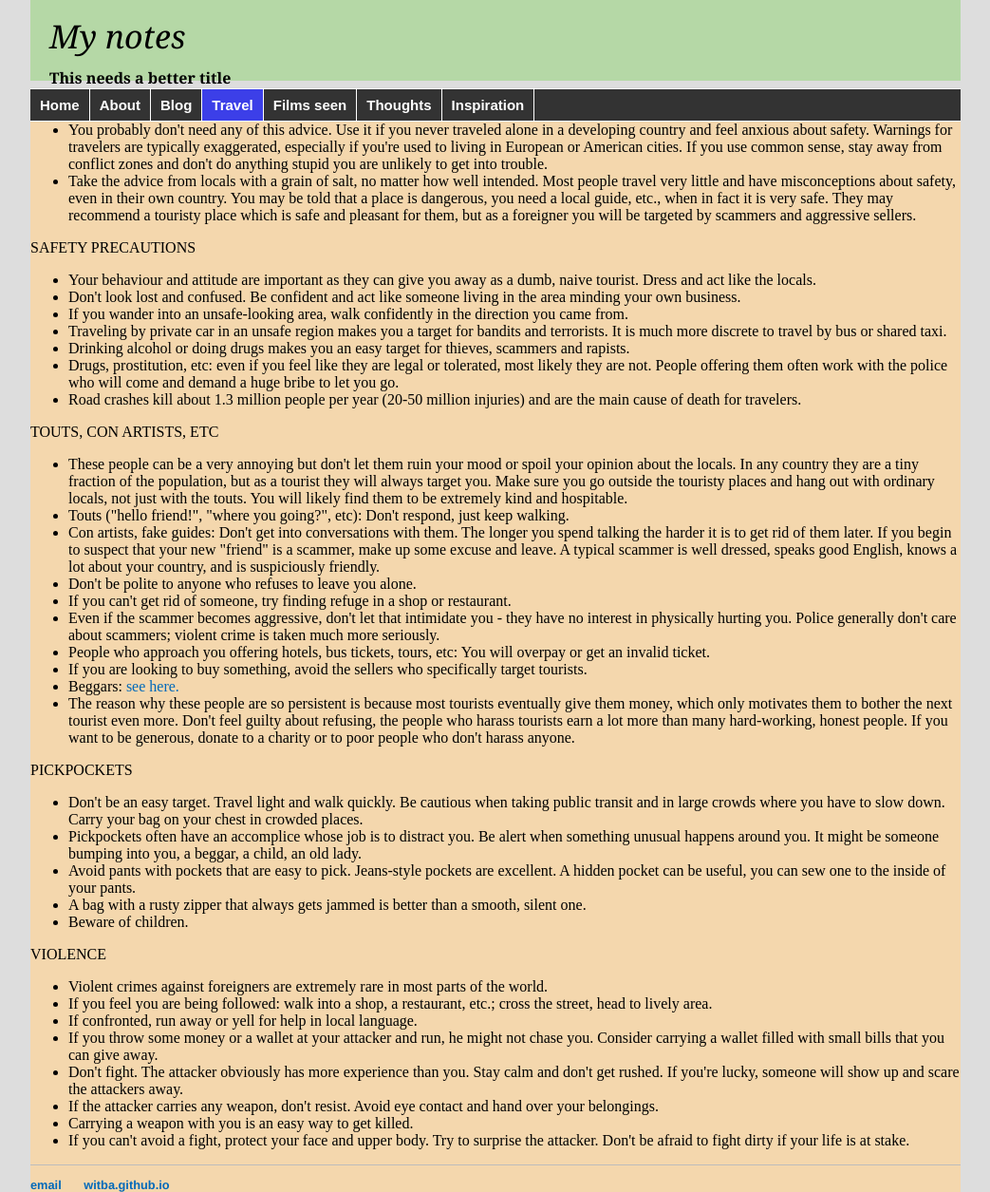
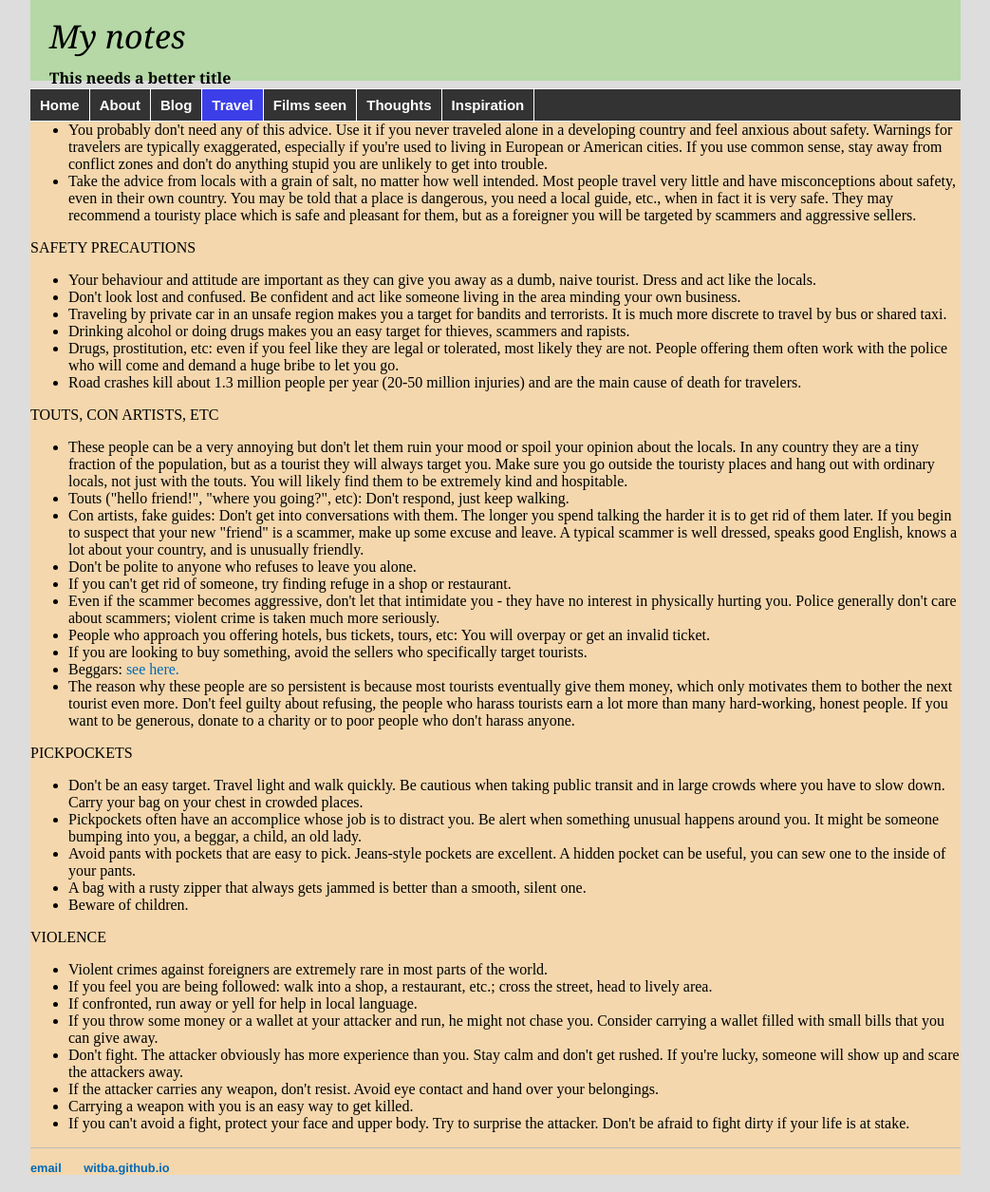
Before and after one commit to witba/witba.github.io, a Jekyll site: the page built from travel/safety.html, in a window 1280 px wide. Shown: the whole page at 95% size, without its empty margins (118-1161 px from the left). Built offline with Jekyll 4.4.1, drawn with Linux system fonts in a browser that asks for light colours.

Commit message:
Update safety.html

```diff
--- a/travel/safety.html
+++ b/travel/safety.html
@@ -13,7 +13,6 @@
 <ul>
 <li>Your behaviour and attitude are important as they can give you away as a dumb, naive tourist. Dress and act like the locals.</li>
 <li>Don't look lost and confused. Be confident and act like someone living in the area minding your own business.</li>
-<li>If you wander into an unsafe-looking area, walk confidently in the direction you came from.</li>
 <li>Traveling by private car in an unsafe region makes you a target for bandits and terrorists. It is much more discrete to travel by bus or shared taxi.</li>
 <li>Drinking alcohol or doing drugs makes you an easy target for thieves, scammers and rapists.</li>
 <li>Drugs, prostitution, etc: even if you feel like they are legal or tolerated, most likely they are not. People offering them often work with the police who will come and demand a huge bribe to let you go.</li>
@@ -23,7 +22,7 @@
 <ul>
 <li>These people can be a very annoying but don't let them ruin your mood or spoil your opinion about the locals. In any country they are a tiny fraction of the population, but as a tourist they will always target you. Make sure you go outside the touristy places and hang out with ordinary locals, not just with the touts. You will likely find them to be extremely kind and hospitable. </li>
 <li>Touts ("hello friend!", "where you going?", etc): Don't respond, just keep walking.</li>
-<li>Con artists, fake guides: Don't get into conversations with them. The longer you spend talking the harder it is to get rid of them later. If you begin to suspect that your new "friend" is a scammer, make up some excuse and leave. A typical scammer is well dressed, speaks good English, knows a lot about your country, and is suspiciously friendly.</li>
+<li>Con artists, fake guides: Don't get into conversations with them. The longer you spend talking the harder it is to get rid of them later. If you begin to suspect that your new "friend" is a scammer, make up some excuse and leave. A typical scammer is well dressed, speaks good English, knows a lot about your country, and is unusually friendly.</li>
 <li>Don't be polite to anyone who refuses to leave you alone.</li>
 <li>If you can't get rid of someone, try finding refuge in a shop or restaurant.</li>
 <li>Even if the scammer becomes aggressive, don't let that intimidate you - they have no interest in physically hurting you. Police generally don't care about scammers; violent crime is taken much more seriously.</li>
```
